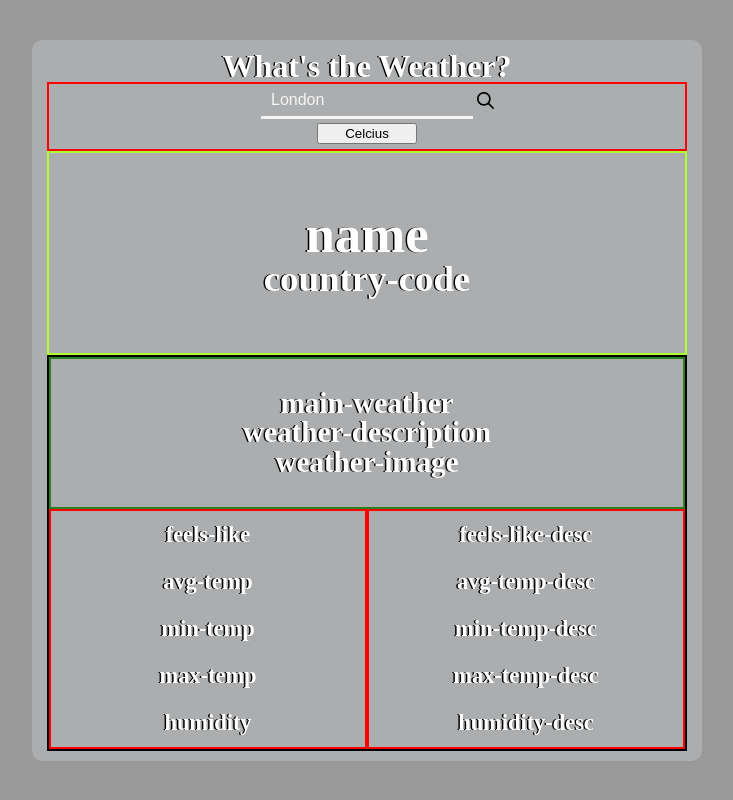
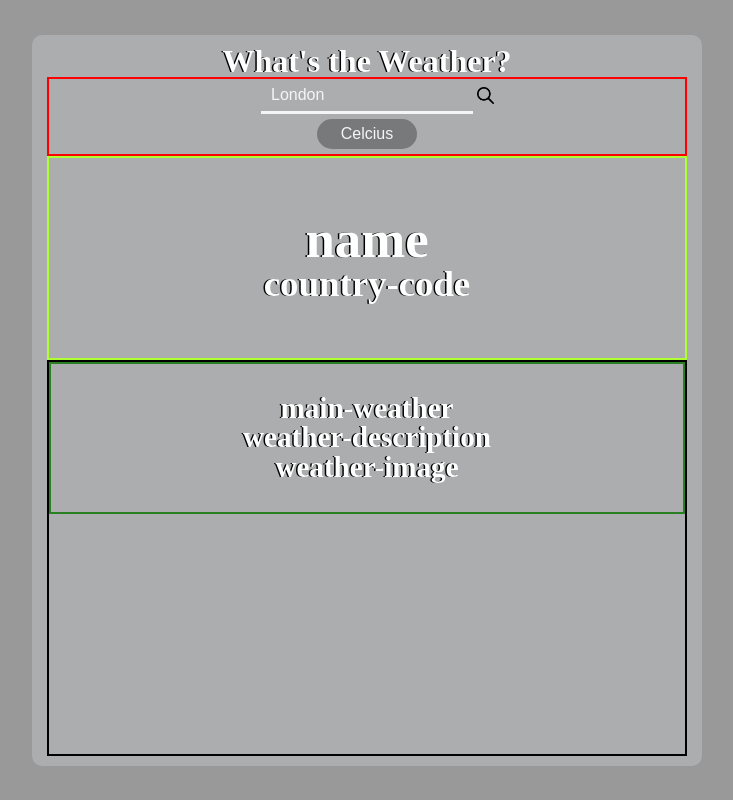
Before and after one commit to ZachLee12/Weather-App, a website built with webpack: page src/index.html in a window 1280 px wide. Shown: the whole page, without its empty margins (273-1006 px from the left). Built offline with nearby package versions, Linux system fonts and the light colour scheme; files whose address does not match are found by name.

Commit message:
Style button and description

```diff
--- a/src/assets/styles/style.css
+++ b/src/assets/styles/style.css
@@ -89,11 +89,27 @@ body::before {
     display: grid;
     justify-items: center;
     align-items: center;
-    height: 30px;
+    height: 40px;
 }
 
 #convert-units-button {
     width: 100px;
+    height: 30px;
+    color: whitesmoke;
+    font-size: 1em;
+    background-color: rgba(0, 0, 0, 0.3);
+    transition: all 300ms ease-in-out;
+    border-radius: 25px;
+    border: transparent;
+}
+
+#convert-units-button:hover {
+    border: 2px solid black;
+    background-color: rgba(0, 0, 0, 0.4);
+}
+
+#convert-units-button:active {
+    background-color: rgba(0, 0, 0, 0.5);
 }
 
 input#location {
@@ -155,7 +171,9 @@ input#location {
 .weather-info-wrapper {
     flex-grow: 2;
     display: grid;
-    grid-template: 1fr / 1fr 1fr
+    grid-template: 1fr / 1fr 1fr;
+    opacity: 0;
+    transition: opacity 400ms ease-in-out;
 }
 
 .weather-parameters,
--- a/src/index.html
+++ b/src/index.html
@@ -34,18 +34,18 @@
                 </div>
                 <div class="weather-info-wrapper">
                     <div class="weather-parameters">
-                        <div class="feels-like">feels-like</div>
-                        <div class="average-temp">avg-temp</div>
-                        <div class="min-temp">min-temp</div>
-                        <div class="max-temp">max-temp</div>
-                        <div class="humidity">humidity</div>
+                        <div class="feels-like">Feels-like</div>
+                        <div class="average-temp">Average Temperature</div>
+                        <div class="min-temp">Min Temperature</div>
+                        <div class="max-temp">Max Temperature</div>
+                        <div class="humidity">Humidity</div>
                     </div>
                     <div class="descriptions">
-                        <div class="feels-like-description">feels-like-desc</div>
-                        <div class="average-temp-description">avg-temp-desc</div>
-                        <div class="min-temp-description">min-temp-desc</div>
-                        <div class="max-temp-description">max-temp-desc</div>
-                        <div class="humidity-description">humidity-desc</div>
+                        <div class="feels-like-description"></div>
+                        <div class="average-temp-description"></div>
+                        <div class="min-temp-description"></div>
+                        <div class="max-temp-description"></div>
+                        <div class="humidity-description"></div>
                     </div>
                 </div>
             </div>
--- a/src/main.js
+++ b/src/main.js
@@ -34,8 +34,10 @@ const DOMCache = (function () {
     const convertUnitsButton = document.querySelector('#convert-units-button')
     const mainWeather = document.querySelector('.main-weather')
     const weatherDesc = document.querySelector('.weather-description')
+    const weatherInfoWrapper = document.querySelector('.weather-info-wrapper')
 
     return {
+        weatherInfoWrapper,
         name,
         countryCode,
         searchButton,
@@ -83,8 +85,8 @@ DOMCache.convertUnitsButton.addEventListener('click', () => {
 })
 
 async function render() {
+    DOMCache.weatherInfoWrapper.style.opacity = 1;
     try {
-
         let weatherObject = await getWeather(DOMCache.locationInput.value).then(data => data)
         console.log(weatherObject);
 
```
